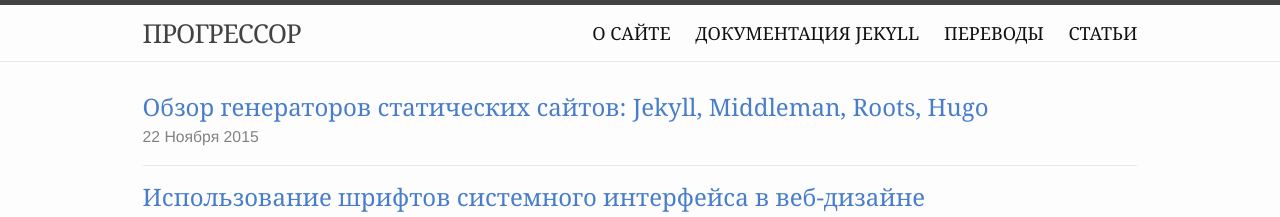
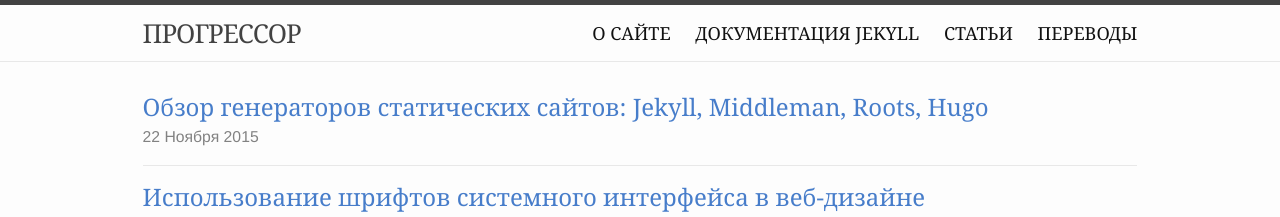
Before and after one commit to prgssr/prgssr.github.io, a Jekyll site: the page built from index.html, in a window 1280 px wide. Shown: the top 217 px of the page. Built offline with Jekyll 4.4.1, drawn with Linux system fonts in a browser that asks for light colours; the list of posts is cut into pages by our own code; comment, search, counter and statistics services are not loaded.

Commit message:
navigation data file

```diff
--- a/_data/authors.yml
+++ b/_data/authors.yml
@@ -30,3 +30,4 @@
 "Jeff Reifman": "http://tutsplus.com/authors/jeff-reifman"
 "Dennis Gaebel Jr": "https://twitter.com/DroidPinkman"
 "Zell Liew": "https://twitter.com/zellwk"
+"Джон Белла": "http://twitter.com/jonbellah"
--- /dev/null
+++ b/_data/main-nav.yml
@@ -0,0 +1,4 @@
+"/about/": "О сайте"
+"/documentation/": "Документация Jekyll"
+"/articles/": "Статьи"
+"/development/": "Переводы"
--- a/_includes/header.html
+++ b/_includes/header.html
@@ -14,11 +14,7 @@
       </a>
 
       <div class="trigger">
-        {% for page in site.pages %}
-          {% if page.title %}
-          <a class="page-link" href="{{ page.url | prepend: site.baseurl }}">{{ page.title }}</a>
-          {% endif %}
-        {% endfor %}
+        {% include main-nav.html %}
       </div>
     </nav>
 
--- /dev/null
+++ b/_includes/main-nav.html
@@ -0,0 +1,19 @@
+<nav class="site-nav">
+  <a href="#" class="menu-icon" data-proofer-ignore>
+    <svg viewBox="0 0 18 15">
+      <path fill="#424242" d="M18,1.484c0,0.82-0.665,1.484-1.484,1.484H1.484C0.665,2.969,0,2.304,0,1.484l0,0C0,0.665,0.665,0,1.484,0 h15.031C17.335,0,18,0.665,18,1.484L18,1.484z"/>
+      <path fill="#424242" d="M18,7.516C18,8.335,17.335,9,16.516,9H1.484C0.665,9,0,8.335,0,7.516l0,0c0-0.82,0.665-1.484,1.484-1.484 h15.031C17.335,6.031,18,6.696,18,7.516L18,7.516z"/>
+      <path fill="#424242" d="M18,13.516C18,14.335,17.335,15,16.516,15H1.484C0.665,15,0,14.335,0,13.516l0,0 c0-0.82,0.665-1.484,1.484-1.484h15.031C17.335,12.031,18,12.696,18,13.516L18,13.516z"/>
+    </svg>
+  </a>
+
+  <div class="trigger">
+    {% for nav_item in site.data.main-nav %}
+      {% if page.url contains nav_item[0] %}
+        <a class="page-link active" href="{{ nav_item[0] | prepend: site.baseurl }}">{{ nav_item[1] }}</a>
+      {% else %}
+        <a class="page-link" href="{{ nav_item[0] | prepend: site.baseurl }}">{{ nav_item[1] }}</a>
+      {% endif %}
+    {% endfor %}
+  </div>
+</nav>
```
